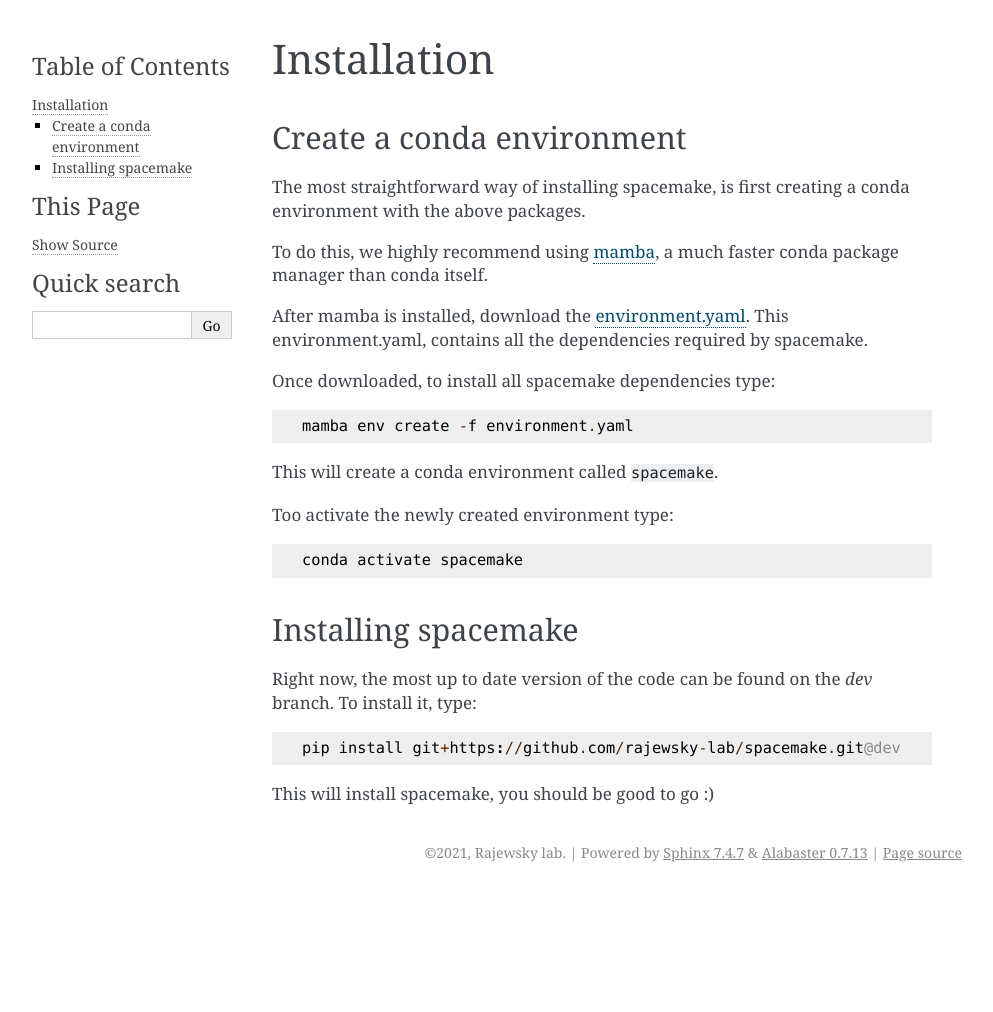
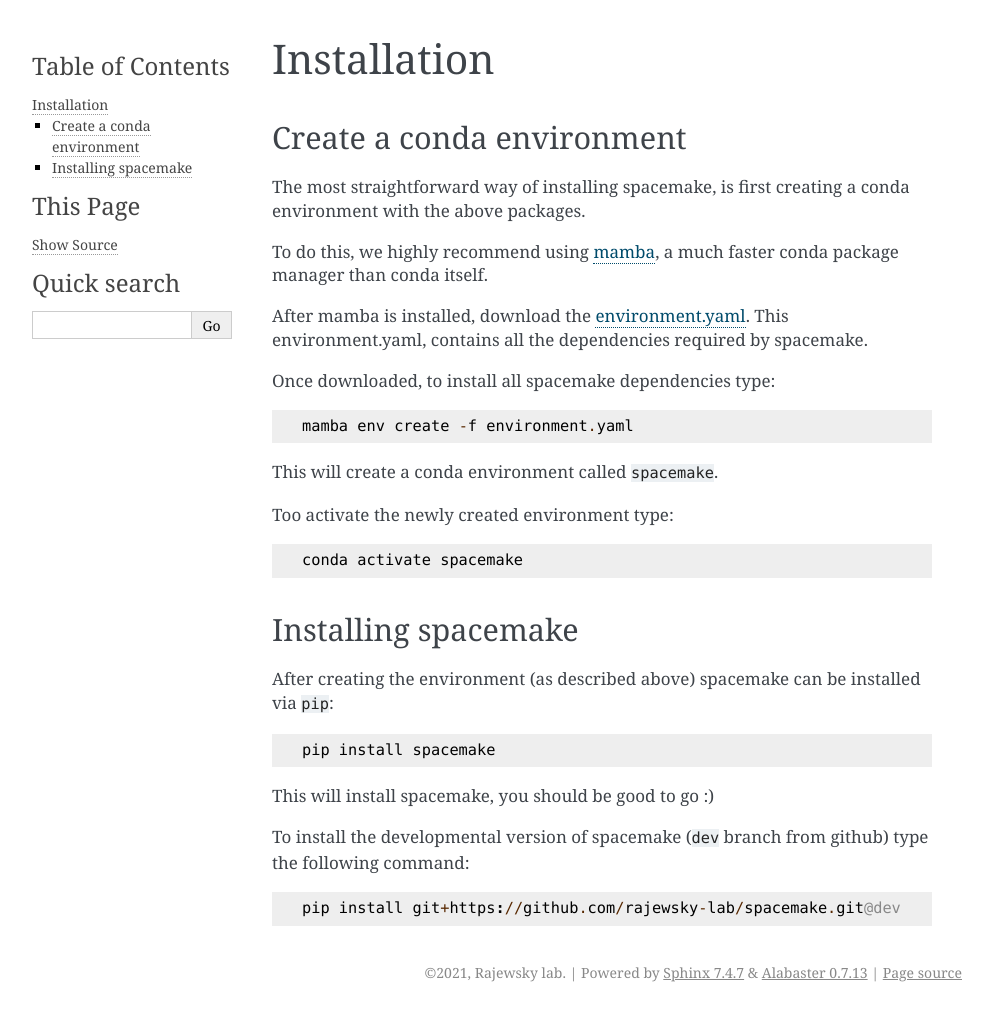
Before and after one commit to rajewsky-lab/spacemake, a Sphinx documentation site: the page built from docs/install.rst, in a window 1280 px wide. Shown: the whole page, without its empty margins (148-1141 px from the left). Built offline with Sphinx 7.4.7, drawn with Linux system fonts in a browser that asks for light colours; before the commit the page ends 900 px from its top, so only the background shows below that.

Commit message:
changed installation docs, renamed reversing command to something more meaningful

```diff
--- a/docs/install.rst
+++ b/docs/install.rst
@@ -25,8 +25,12 @@
 Installing spacemake
 --------------------
 
-Right now, the most up to date version of the code can be found on the `dev` branch. To install it, type::
+After creating the environment (as described above) spacemake can be installed via ``pip``::
+
+   pip install spacemake
+
+This will install spacemake, you should be good to go :)
+
+To install the developmental version of spacemake (``dev`` branch from github) type the following command::
 
    pip install git+https://github.com/rajewsky-lab/spacemake.git@dev
-
-This will install spacemake, you should be good to go :)
```
Also changed, not shown: 2 other files.
